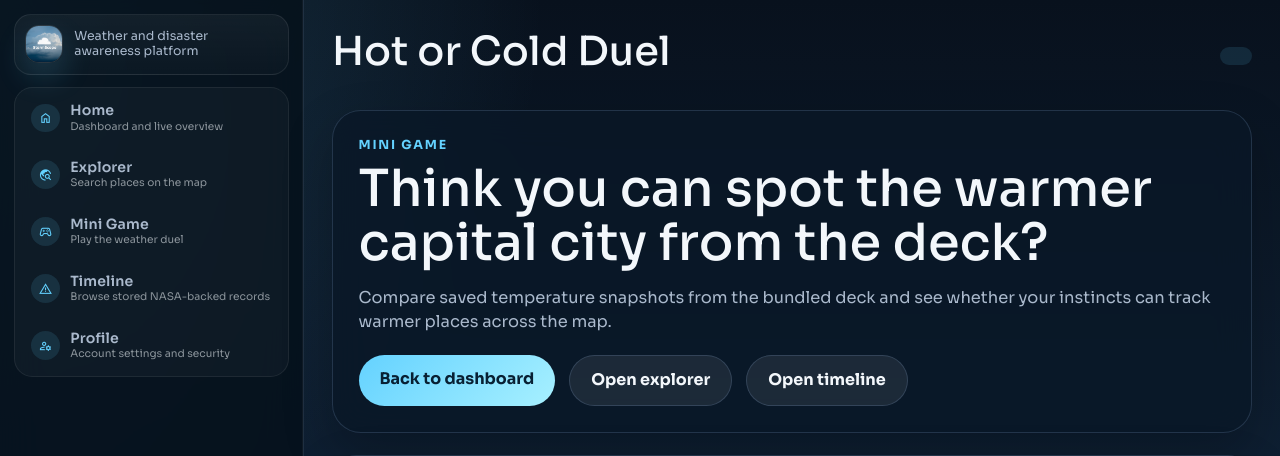
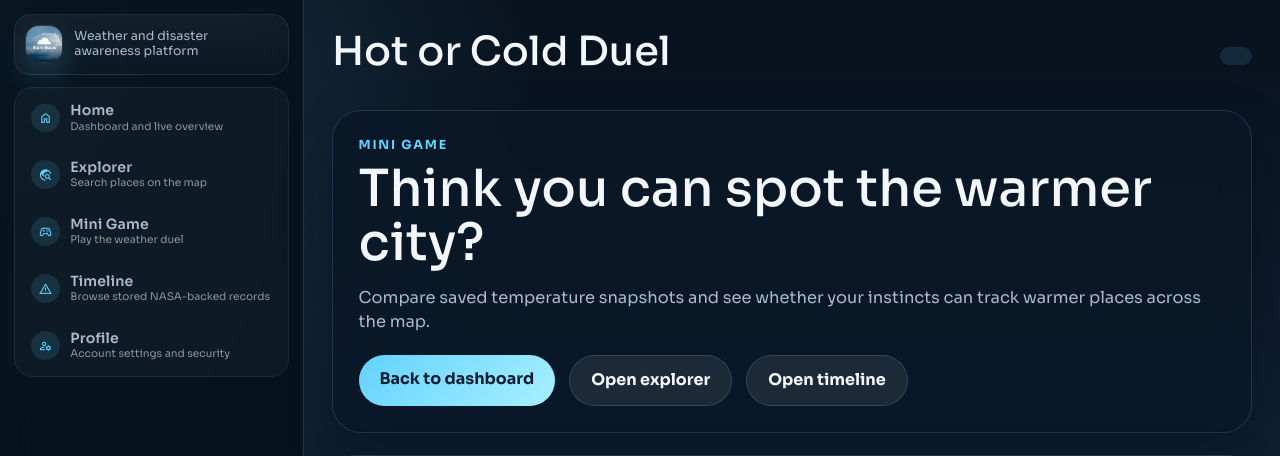
Before and after one commit to Curry-Duck-Buss-Up-Shut/INFO2602-GroupProject, a FastAPI app: template app/templates/weather-game.html in a window 1280 px wide. Shown: the top 456 px of the page. Run offline with FastAPI, Linux system fonts and the light colour scheme; the template is opened without the code that fills it, so the values that code supplies are empty; parts of the project's set-up code (start-up, migrations or seed data) failed here and were passed over; some libraries are stand-ins or nearby versions.

Commit message:
some minor ui fixes

```diff
--- a/app/templates/weather-game.html
+++ b/app/templates/weather-game.html
@@ -7,9 +7,9 @@
 <section class="hero-panel compact-hero">
     <div class="hero-copy">
         <div class="eyebrow">Mini game</div>
-        <h2>Think you can spot the warmer capital city from the deck?</h2>
+        <h2>Think you can spot the warmer city?</h2>
         <p>
-            Compare saved temperature snapshots from the bundled deck and see whether your instincts can track warmer places across the map.
+            Compare saved temperature snapshots and see whether your instincts can track warmer places across the map.
         </p>
         <div class="hero-actions">
             <a class="btn btn-storm-primary" href="/app">Back to dashboard</a>
@@ -47,7 +47,7 @@
     </div>
 
     <div id="weatherGamePrompt" class="weather-game-prompt">Pick the warmer place based on the weather deck.</div>
-    <div id="weatherGameTimer" class="weather-game-timer">Start a duel when you want a fresh saved comparison.</div>
+    <div id="weatherGameTimer" class="weather-game-timer">Start a duel when you would like to play again.</div>
     <div id="weatherGameOptions" class="weather-game-options">
         <div class="empty-state">Starting a new duel will load two capital cities and compare their stored average temperatures.</div>
     </div>
```
